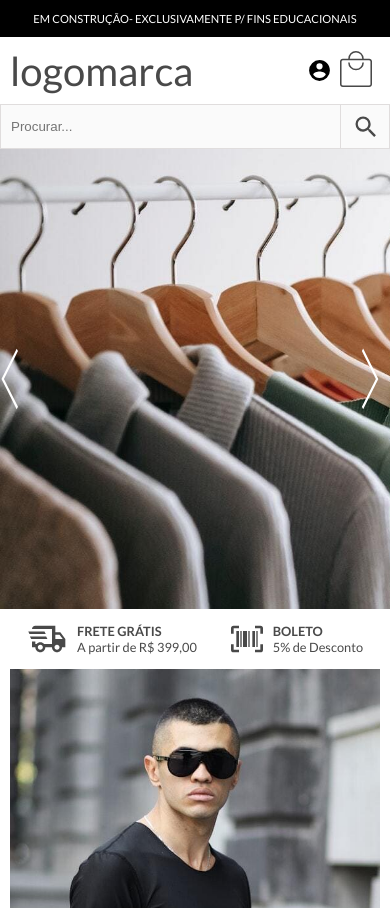
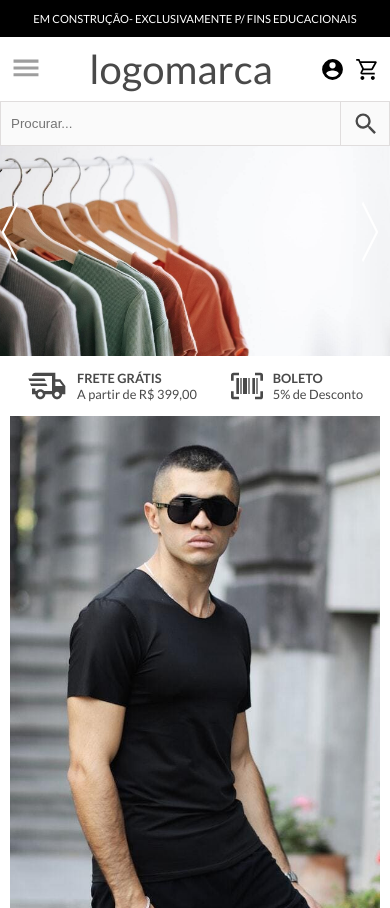
Before and after one commit to rauldiamantino/clone-plataforma, a web app: file index.html in a window 390 px wide. Shown: the top 908 px of the page. Run offline with its HTML, style and script files only (its server is not run), Linux system fonts and the light colour scheme.

Commit message:
Conclusão Banner Rotativo e mais...
Banner Rotativo
Menu Responsivo

```diff
--- a/index.html
+++ b/index.html
@@ -17,6 +17,10 @@
          <p>EM CONSTRUÇÃO- EXCLUSIVAMENTE P/ FINS EDUCACIONAIS</p>
       </div>
       <div id="header-box" class="general-margin-padding">
+         <div class="button-responsive">
+            <img src="images/menu.svg">
+         </div>
+
          <div id="header-left-box">
             <div id="social-media">
                <a href="#"><img src="./images/facebook.svg" alt="Facebook"></a>
@@ -24,9 +28,6 @@
                <a href="#"><img src="./images/pinterest.svg" alt="Pinterest"></a>
             </div>
 
-            <div id="button-responsive">
-
-            </div>
             <!-- HEADER SEARCH -->
             <div id="search-box">
                <label class="hide-text" for="top-search">Pesquisar</label>
@@ -49,13 +50,19 @@
                </ul>
             </div>
             <!-- HEADER SHOPPING CART -->
-            <a href="#"><img src="./images/shopping.svg" alt="Carrinho de Compras"></a>
+            <a href="#"><img src="./images/shopping.svg" alt="Carrinho de Compras" id="shopping"></a>
+            <a href="#"><img src="./images/shoppingCart.svg" alt="Carrinho de Compras" id="shoppingCart"></a>
          </div>
       </div>
 
       <!-- NAVBAR CATEGORIES -->
+      <div class="background-categories">
          <nav class="menu-categories">
             <ul>
+               <li class="titleMenu">
+                  <a href="#" id="titleMenuLink">CATEGORIAS</a>
+                  <img src="./images/close.svg">
+               </li>
                <li>
                   <a href="./categories.html">LANÇAMENTOS</a>
                   <ul>
@@ -121,15 +128,24 @@
                </li>
             </ul>
          </nav>
+      </div>
    </header>
 
    <!-- MAIN -->
    <main>
 
       <!-- MAIN BANNER -->
-      <section class="main-banner banner1">
+      <section class="main-banner">
+         <div class="buttons-banner-main">
             <img src="./images/left.svg" class="button-left">
             <img src="./images/right.svg" class="button-right">
+         </div>
+         <div class="main-banner-images">
+            <img src="./images/banner1.jpg" class="banner-none banner-selected">
+            <img src="./images/banner2.jpg" class="banner-none">
+            <img src="./images/banner3.jpg" class="banner-none">
+            <img src="./images/banner4.jpg" class="banner-none">
+         </div>
       </section>
 
       <!-- SHIPPING BANNER -->
@@ -324,6 +340,7 @@
    </footer>
 
    <!-- JAVASCRIPT -->
+   <script src="./scripts/scriptIndex.js"></script>
    <script src="./scripts/script.js"></script>
 </body>
 
--- a/styles/style.css
+++ b/styles/style.css
@@ -164,13 +164,25 @@ header {
   font-size: 0;
 }
 
+#shoppingCart {
+  display: none;
+}
+
 /* MENU CATEGORIES */
+.button-responsive {
+  display: none;
+}
+
 .menu-categories {
   width: 100%;
   border-top: 1px solid var(--lightGrey);
   /* border-bottom: 1px solid var(--lightGrey); */
   position: relative;
   z-index: 1;
+}
+
+.titleMenu {
+  display: none;
 }
 
 .menu-categories ul {
@@ -230,10 +242,10 @@ header {
 
 /* MAIN BANNER */
 .main-banner {
-  display: flex;
-  justify-content: space-between;
-  align-items: center;
+  position: relative;
   transition: 1s;
+  width: 100%;
+  height: 500px;
 }
 
 .main-banner:hover {
@@ -241,39 +253,46 @@ header {
 }
 
 /* BANNER BUTTON */
-.main-banner img {
+.buttons-banner-main {
+  position: absolute;
+  bottom: 40%;
+  width: 100%;
   display: flex;
-  align-items: center;
-  justify-content: center;
+  justify-content: space-between;
+}
+
+.buttons-banner-main img {
   width: 40px;
   height: 80px;
   cursor: pointer;
   transition: 0.4s;
 }
 
-.main-banner img:hover {
+.buttons-banner-main img:hover {
   background-color: rgba(0, 0, 0, 0.247);
 }
 
-.banner1 {
+/* BANNERS IMAGES */
+.main-banner-images {
   width: 100%;
-  height: 460px;
-  background-image: url(../images/banner1.jpg);
-  background-size: cover;
+  height: 100%;
+  position: absolute;
+  z-index: -1;
 }
 
-.banner2 {
-  width: 100%;
-  height: 460px;
-  background-image: url(../images/banner2.jpg);
-  background-size: cover;
+.banner-none {
+  position: absolute;
+  height: 100%;
+  max-width: 100vw;
+  object-fit: cover;
+  display: none;
 }
 
-.banner3 {
+.banner-selected {
+  display: block;
   width: 100%;
-  height: 460px;
-  background-image: url(../images/banner3.jpg);
-  background-size: cover;
+  height: 100%;
+  object-fit: cover;
 }
 
 /* CATEGORIES BANNER */
@@ -413,7 +432,6 @@ header {
   grid-template-rows: repeat(9, auto);
   margin-bottom: 20px;
 }
-
 
 .images {
   display: flex;
@@ -666,14 +684,29 @@ footer {
     display: none;
   }
 
+  .button-responsive {
+    display: block;
+    padding: 0 10px;
+    cursor: pointer;
+  }
+
+  .button-responsive img {
+    width: 32px;
+    height: 30px;
+  }
+
   #logo {
     padding: 0 10px;
   }
 
   #header-right-box {
     padding: 0 10px;
+    gap: 5px;
   }
 
+  #header-right-box a {
+    font-size: 0;
+  }
 
   #search-box {
     width: 100%;
@@ -710,12 +743,100 @@ footer {
     margin: 0;
   }
 
-  #header-right-box {
-    gap: 0;
+  #shoppingCart {
+    align-self: center;
+    display: initial;
+    width: 25px;
+  }
+
+  #shopping {
+    display: none;
+  }
+
+  .background-categories {
+    background-color: rgba(0, 0, 0, 0.596);
+    width: 100%;
+    height: 100vh;
+    position: absolute;
+    transform: translateX(-150%);
+    transition: transform 0.5s;
+  }
+
+  .background-categories.open {
+    transform: translateX(0);
   }
 
   .menu-categories {
-    display: none;
+    position: fixed;
+    top: -1px;
+    height: 100vh;
+    width: 220px;
+    background-color: #fff;
+  }
+
+  .titleMenu {
+    display: initial;
+    background-color: var(--darkGrey);
+    position: relative;
+  }
+
+  #titleMenuLink {
+    color: #fff;
+    pointer-events: none;
+  }
+
+  .titleMenu img {
+    position: absolute;
+    top: 0;
+    width: 38px;
+    height: 38px;
+    right: -40px;
+    cursor: pointer;
+  }
+
+  .menu-categories ul {
+    flex-direction: column;
+    justify-content: start;
+    width: 100%;
+  }
+
+  .menu-categories ul li {
+    padding: 5px 0;
+    border-bottom: 1px solid var(--lightGrey);
+  }
+
+  .menu-categories ul a {
+    display: block;
+    color: var(--darkGrey);
+    padding-left: 10px;
+  }
+
+  .menu-categories ul a:hover {
+    background-color: #fff;
+    color: var(--darkGrey);
+  }
+
+  .menu-categories li:hover ul {
+    position: initial;
+    top: 100%;
+    width: 220px;
+    display: block;
+  }
+
+  .menu-categories li ul li {
+    border-bottom: none;
+  }
+
+  .menu-categories li ul a:hover {
+    text-decoration: none;
+    color: var(--darkGrey);
+  }
+
+  .main-banner,
+  .main-banner-images,
+  .banner-none,
+  .banner-selected {
+    max-height: 210px;
   }
 
   .shipping-banner {
@@ -728,7 +849,8 @@ footer {
     display: none;
   }
 
-  .shipping-box-col-text h2, h3 {
+  .shipping-box-col-text h2,
+  h3 {
     font-size: 0.8rem;
   }
 
@@ -738,7 +860,7 @@ footer {
     flex-direction: column;
   }
 
-  .product-box{
+  .product-box {
     margin: 0 10px;
     gap: 20px;
   }
@@ -761,14 +883,14 @@ footer {
     justify-content: center;
   }
 
-  .footer-top ul{
+  .footer-top ul {
     padding: 0;
     list-style: none;
   }
 
   .footer-top h2 {
     padding-bottom: 10px;
-    margin-top: 20px
+    margin-top: 20px;
   }
 
   .footer-top #social-media {
@@ -784,7 +906,7 @@ footer {
     margin: 0 10px;
   }
 
-  .categories-banner{
+  .categories-banner {
     margin: 10px;
   }
 
@@ -836,6 +958,5 @@ footer {
 
   .product-shipping {
     margin: 20px 0 40px 0;
-
   }
 }
```
Also changed, not shown: categories.html (+12 -4 lines), product.html (+12 -4 lines), scripts/script.js (+17 -39 lines), scripts/scriptIndex.js (added, +46 -0 lines), images/close.svg (added), images/menu.svg (added), images/shoppingCart.svg (added), 1 other file. Lines whose indentation alone changed are shown as unchanged.
